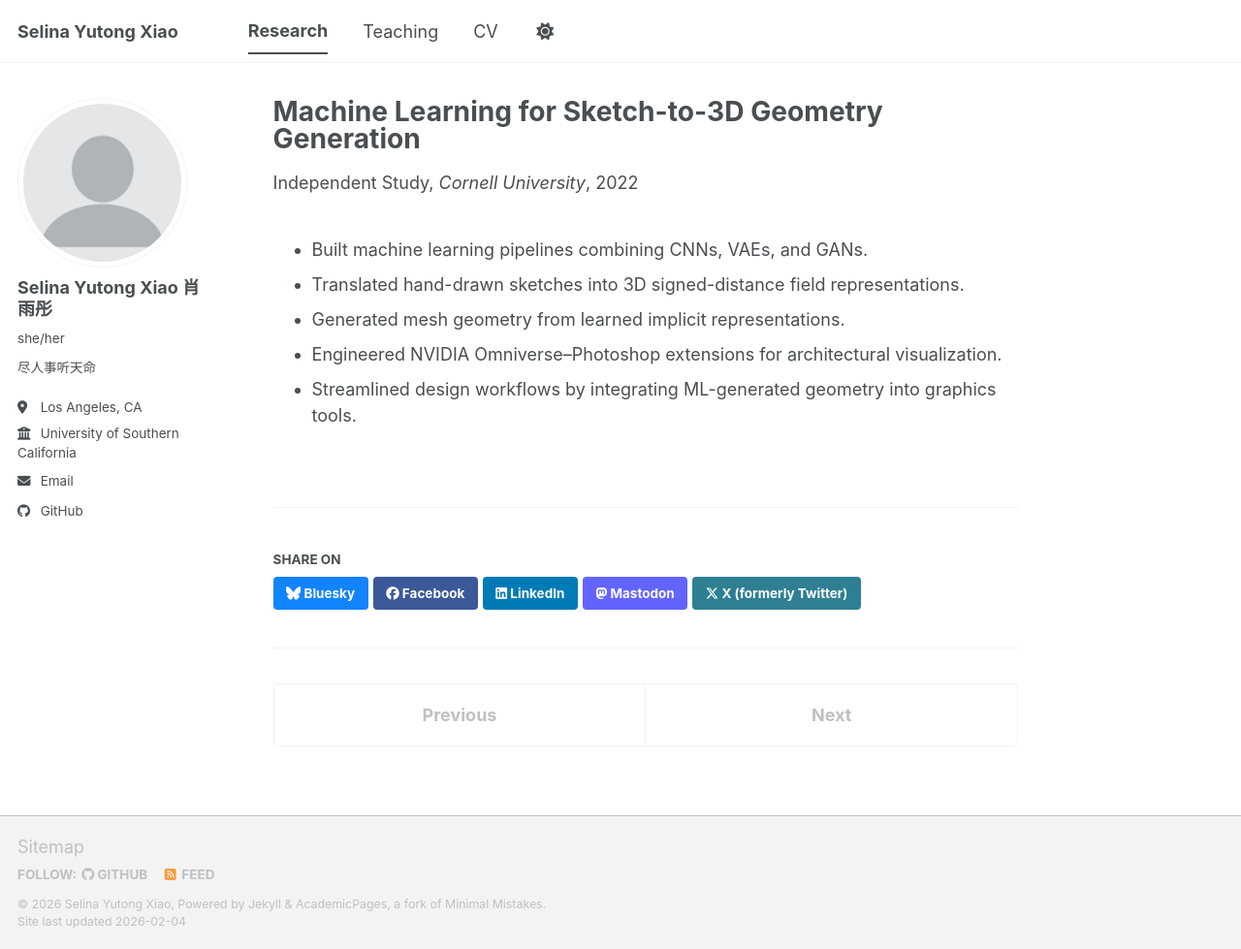
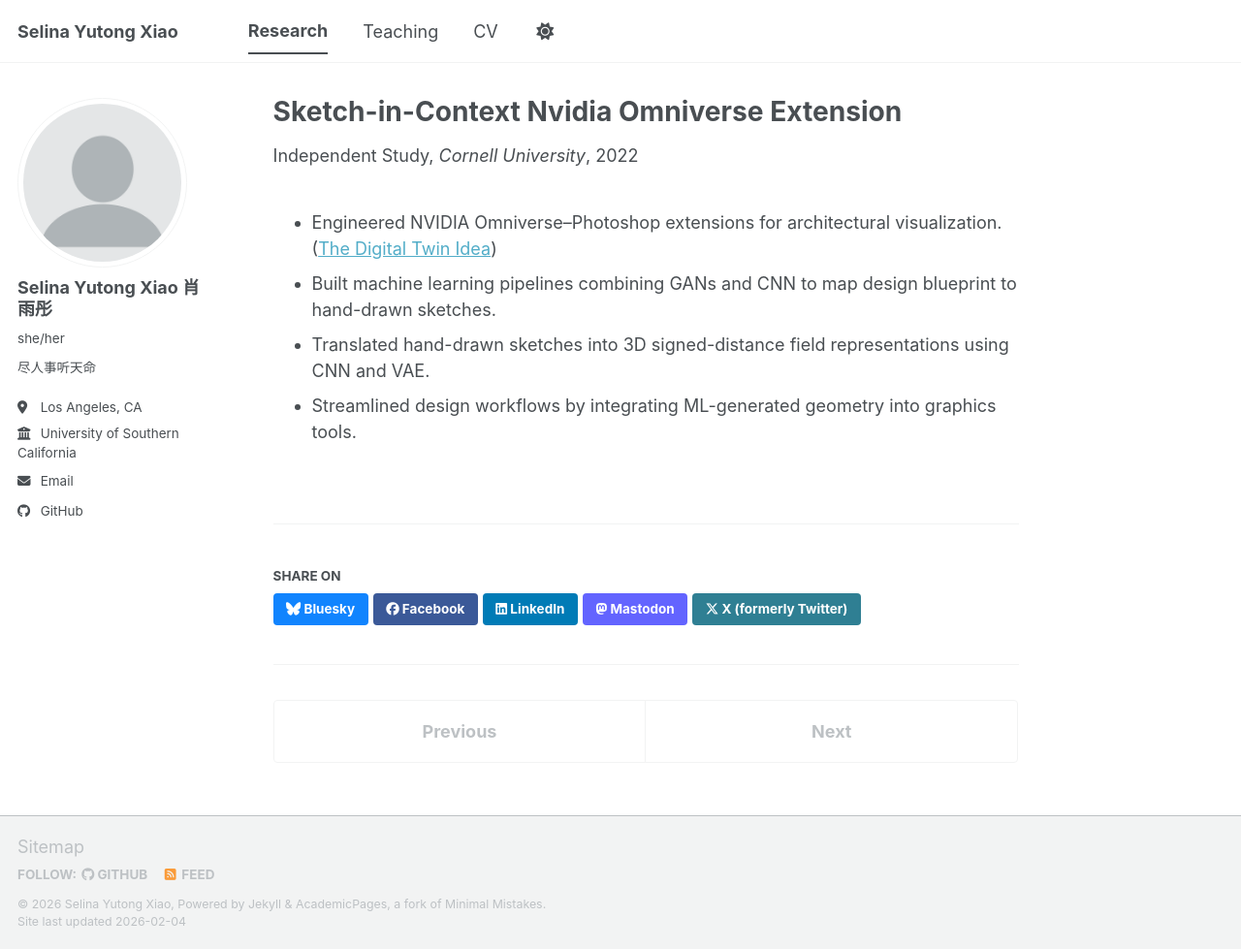
Before and after one commit to yutongselinaxiao/yutongselinaxiao.github.io, a Jekyll site: the page built from _research/sketch_in_context.md, in a window 1280 px wide and 979 px high. Shown: the whole window at 97% size. Built offline with Jekyll 4.4.1, drawn with Linux system fonts in a browser that asks for light colours; a script bundle is joined from its source files by our own code; library files that are not in the unit come from our copies.

Commit message:
modified research experience

```diff
--- a/_research/sketch_in_context.md
+++ b/_research/sketch_in_context.md
@@ -1,5 +1,5 @@
 ---
-title: "Machine Learning for Sketch-to-3D Geometry Generation"
+title: "Sketch-in-Context Nvidia Omniverse Extension"
 collection: research
 type: "Independent Study"
 permalink: /research/computer-graphics-ml
@@ -8,8 +8,7 @@
 location: "Ithaca, NY"
 ---
 
-- Built machine learning pipelines combining CNNs, VAEs, and GANs.
-- Translated hand-drawn sketches into 3D signed-distance field representations.
-- Generated mesh geometry from learned implicit representations.
-- Engineered NVIDIA Omniverse–Photoshop extensions for architectural visualization.
+- Engineered NVIDIA Omniverse–Photoshop extensions for architectural visualization. ([The Digital Twin Idea](https://blogs.nvidia.com/blog/greenberg-siggraph-omniverse/))
+- Built machine learning pipelines combining GANs and CNN to map design blueprint to hand-drawn sketches.
+- Translated hand-drawn sketches into 3D signed-distance field representations using CNN and VAE.
 - Streamlined design workflows by integrating ML-generated geometry into graphics tools.
```
Also changed, not shown: _pages/about.html (deleted, +0 -18 lines), _pages/about.md (+0 -1 lines), _research/cornell_scheduling_team.md (+1 -3 lines), _research/satellite_image.md (+0 -1 lines), index.md (+13 -0 lines).
